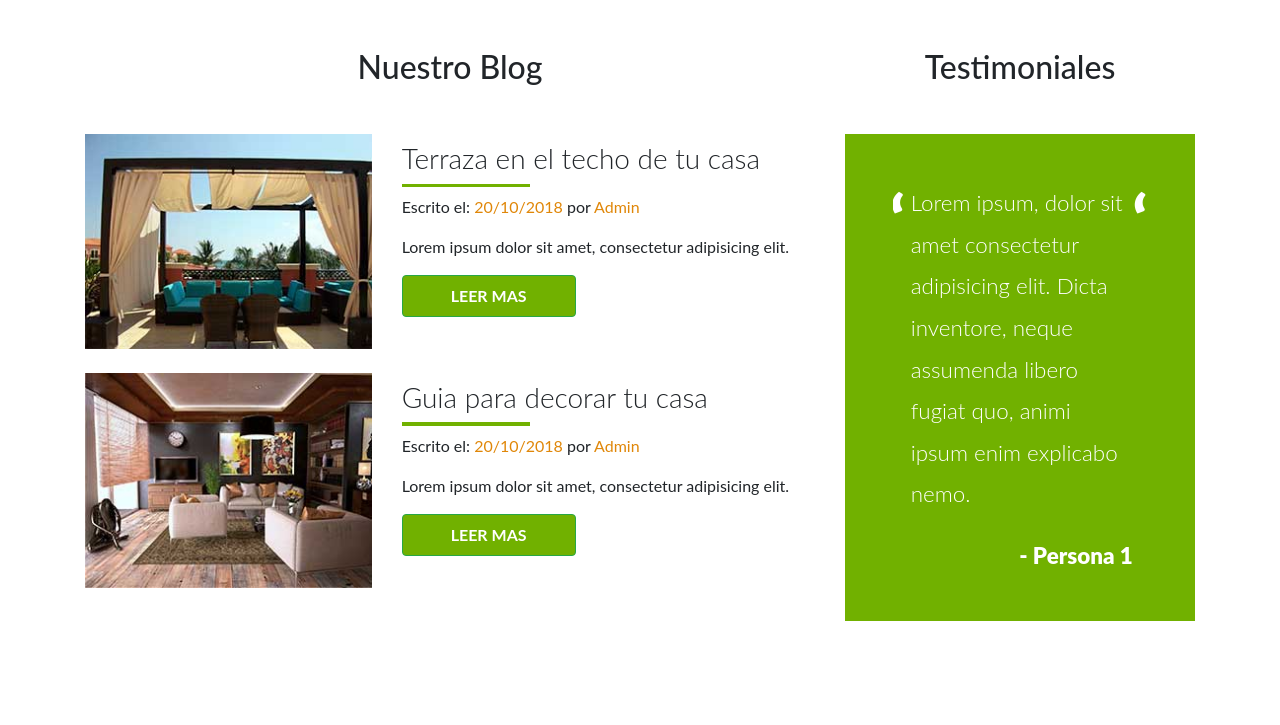
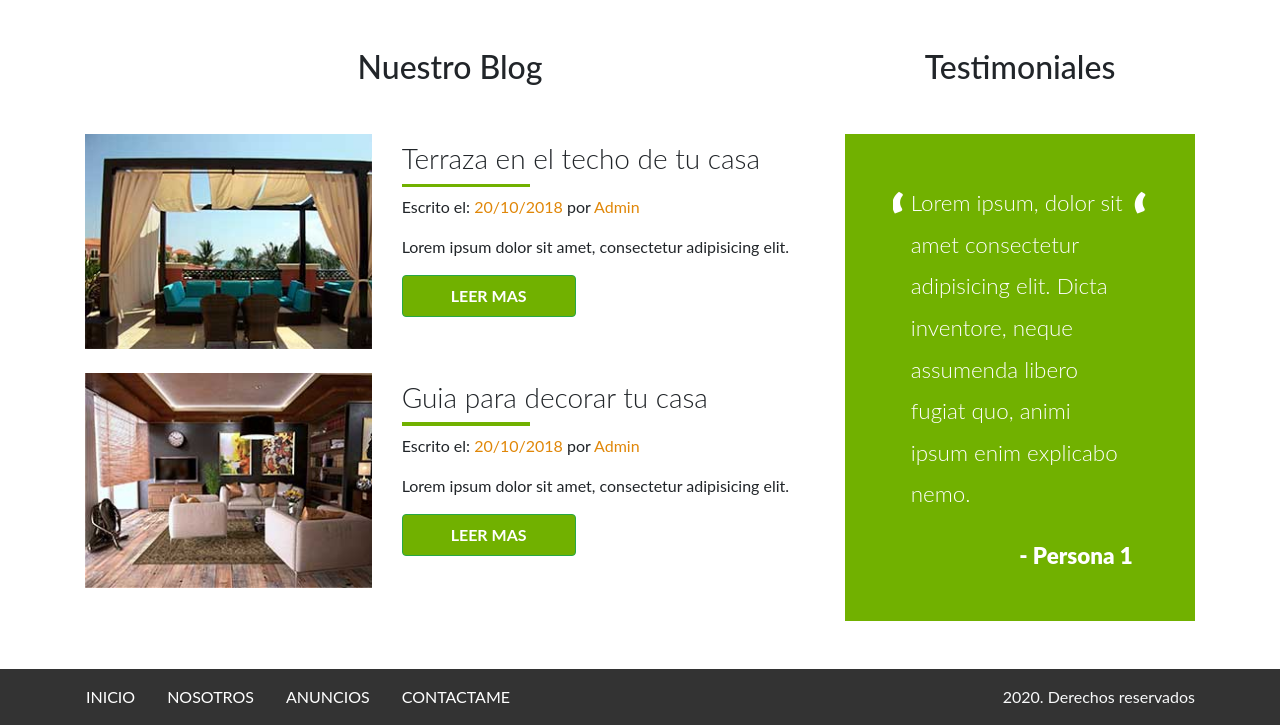
Before and after one commit to juanpaOrozco63/Bienes_Raices, a plain HTML site: page index.html in a window 1280 px wide. Shown: the part 2943-3668 px from the top of the page. Before the commit the page ends 3564 px from the top, so only its background shows below. Drawn offline with nearby package versions, Linux system fonts and the light colour scheme.

Commit message:
Agregando footer

```diff
--- a/css/styles.css
+++ b/css/styles.css
@@ -178,3 +178,18 @@ h4 {
 
 
 /* FinTestimoniales */
+
+
+/* Footer */
+
+.footer.bg-dark {
+    background-color: #333333 !important;
+}
+
+.footer .nav-link {
+    color: #ffffff;
+    text-transform: uppercase;
+}
+
+
+/* Fin Footer */
--- a/index.html
+++ b/index.html
@@ -316,11 +316,24 @@
                     </div>
                 </div>
                 <!-- Fin Testimoniales -->
-
             </div>
         </div>
     </div>
-
+    <footer class="footer bg-dark mt-5 py-2">
+        <div class="container">
+            <div class="row align-items-center">
+                <ul class="nav col flex-column flex-md-row text-center">
+                    <li class="nav-item"><a href="#" class="nav-link">Inicio</a></li>
+                    <li class="nav-item"><a href="#" class="nav-link">Nosotros</a></li>
+                    <li class="nav-item"><a href="#" class="nav-link">Anuncios</a></li>
+                    <li class="nav-item"><a href="#" class="nav-link">Contactame</a></li>
+                </ul>
+                <p class="copyright text-light col-md-4 text-center text-md-right m-0 mt-4 mt-md-0">
+                    2020. Derechos reservados
+                </p>
+            </div>
+        </div>
+    </footer>
     <!-- Optional JavaScript -->
     <!-- jQuery first, then Popper.js, then Bootstrap JS -->
     <script src="https://code.jquery.com/jquery-3.3.1.slim.min.js" integrity="sha384-q8i/X+965DzO0rT7abK41JStQIAqVgRVzpbzo5smXKp4YfRvH+8abtTE1Pi6jizo" crossorigin="anonymous"></script>
```
